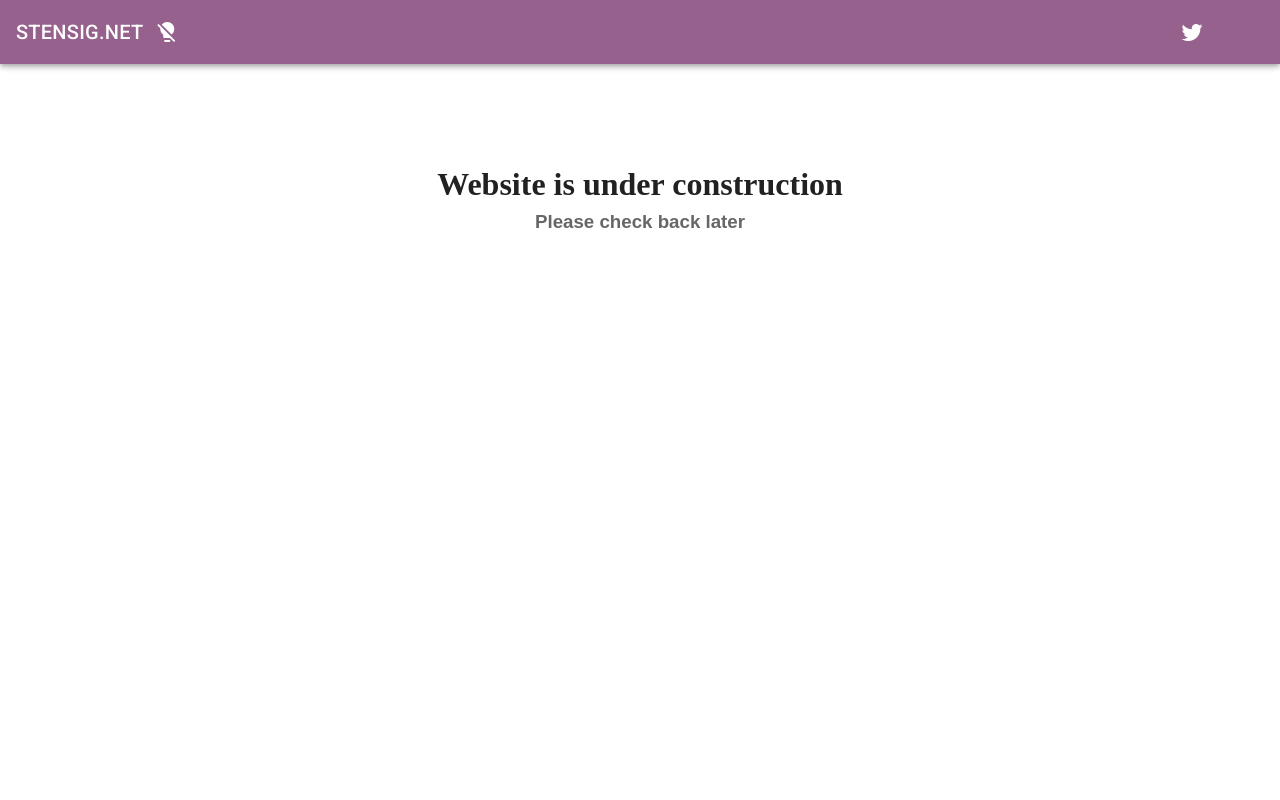
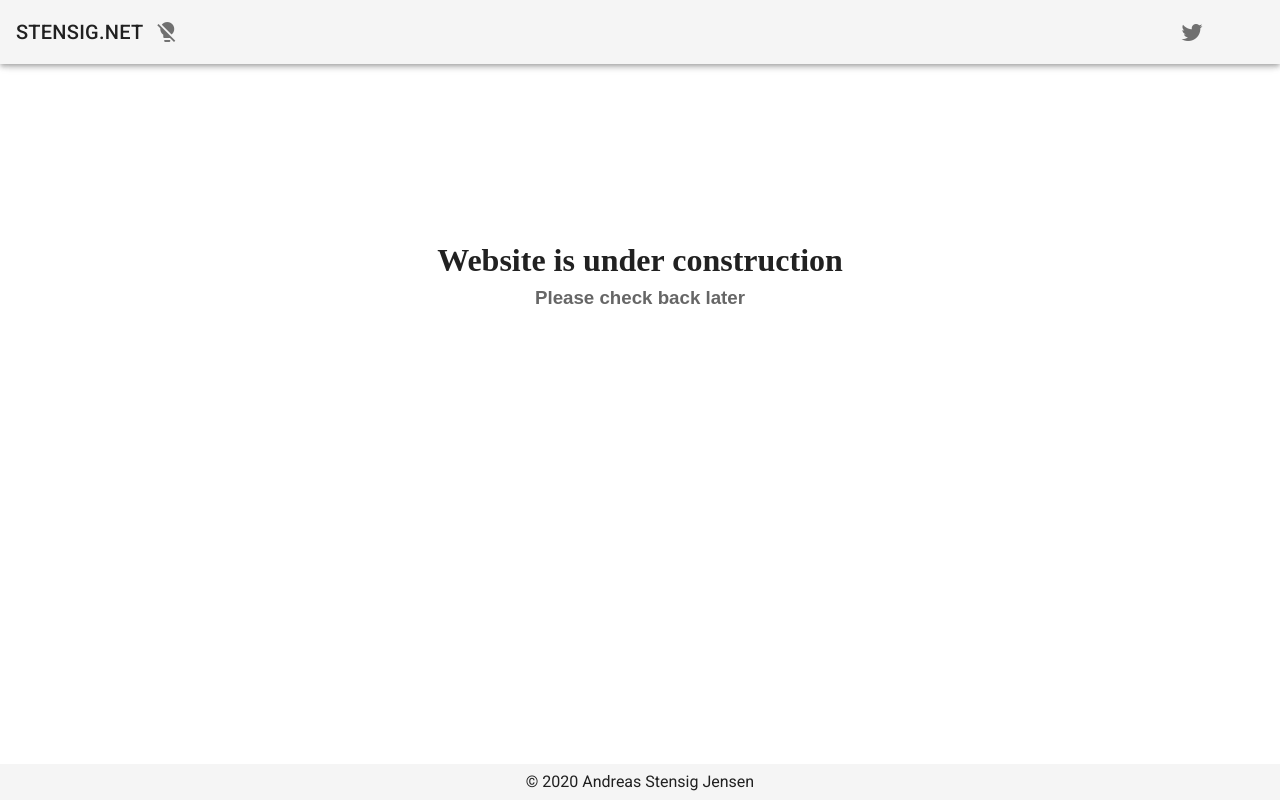
Before and after one commit to denDAY04/denDAY04.github.io, a Vue app: page /#/construction in a window 1280 px wide. Built offline with nearby package versions, Linux system fonts and the light colour scheme.

Commit message:
Lots of layout changes

```diff
--- a/src/App.vue
+++ b/src/App.vue
@@ -1,18 +1,27 @@
 <template>
   <v-app>
-    <NavBar/>
-    <router-view class="view-container"/>
+    <TheNavBar/>
+
+    <v-content>
+      <v-container fluid>
+        <router-view/>
+      </v-container>
+    </v-content>
+
+    <TheFooter/>
   </v-app>
 </template>
 
 <script>
-import NavBar from './components/NavBar.vue';
+import TheNavBar from './components/TheAppBar.vue';
+import TheFooter from './components/TheFooter.vue';
 
 export default {
   name: 'App',
 
   components: {
-    NavBar,
+    TheFooter,
+    TheNavBar,
   },
 
   data: () => ({
--- a/src/components/NavBar.vue
+++ /dev/null
@@ -1,28 +0,0 @@
-<template>
-  <v-app-bar
-    app
-    color="primary"
-    dark
-  >
-    <NavBarTitle/>
-    <v-spacer></v-spacer>
-    <NavBarLinks/>
-  </v-app-bar>
-</template>
-
-<script>
-import NavBarLinks from './NavBarLinks.vue';
-import NavBarTitle from './NavBarTitle.vue';
-
-export default {
-  name: 'NavBar',
-  components: {
-    NavBarTitle,
-    NavBarLinks,
-  },
-};
-</script>
-
-<style scoped>
-
-</style>
--- /dev/null
+++ b/src/components/TheAppBar.vue
@@ -0,0 +1,24 @@
+<template>
+  <v-app-bar app>
+    <TheAppBarTitle/>
+    <v-spacer></v-spacer>
+    <TheAppBarLinks/>
+  </v-app-bar>
+</template>
+
+<script>
+import TheAppBarLinks from './TheAppBarLinks.vue';
+import TheAppBarTitle from './TheAppBarTitle.vue';
+
+export default {
+  name: 'TheAppBar',
+  components: {
+    TheAppBarTitle,
+    TheAppBarLinks,
+  },
+};
+</script>
+
+<style scoped>
+
+</style>
--- a/src/components/NavBarLinks.vue
+++ b/src/components/TheAppBarLinks.vue
@@ -1,7 +1,7 @@
 <template>
   <span>
     <v-btn
-      href="https://github.com/denDAY04/denday04.github.io"
+      href="https://github.com/denDAY04"
       target="_blank"
       icon
     >
@@ -26,7 +26,7 @@
 
 <script>
 export default {
-  name: 'NavBarLinks',
+  name: 'TheAppBarLinks',
 };
 </script>
 
--- a/src/components/NavBarTitle.vue
+++ b/src/components/TheAppBarTitle.vue
@@ -23,7 +23,7 @@
 
 <script>
 export default {
-  name: 'NavBarTitle',
+  name: 'TheAppBarTitle',
   data() {
     return {
       lightMode: true,
--- /dev/null
+++ b/src/components/TheFooter.vue
@@ -0,0 +1,24 @@
+<template>
+<v-footer app>
+  <v-spacer/>
+  <span>
+    &copy; {{ year }} Andreas Stensig Jensen
+  </span>
+  <v-spacer/>
+</v-footer>
+</template>
+
+<script>
+export default {
+  name: 'TheFooter',
+  data() {
+    return {
+      year: new Date().getFullYear(),
+    };
+  },
+};
+</script>
+
+<style scoped>
+
+</style>
--- a/src/router/index.js
+++ b/src/router/index.js
@@ -2,6 +2,7 @@ import Vue from 'vue';
 import Router from 'vue-router';
 import UnderConstruction from '../views/UnderConstruction.vue';
 import ProjectsView from '../views/ProjectsView.vue';
+import HomePage from '../views/HomePage.vue';
 
 Vue.use(Router);
 
@@ -10,7 +11,7 @@ export default new Router({
     {
       path: '/',
       name: 'Home',
-      redirect: '/construction', // TODO remove when home page is functional
+      component: HomePage,
     },
     {
       path: '/construction',
--- /dev/null
+++ b/src/views/HomePage.vue
@@ -0,0 +1,17 @@
+<template>
+  <v-row>
+    <v-col cols="12" md="4" sm="12"></v-col>
+    <v-col cols="12" md="4" sm="12"></v-col>
+    <v-col cols="12" md="4" sm="12"></v-col>
+  </v-row>
+</template>
+
+<script>
+export default {
+  name: 'HomePage',
+};
+</script>
+
+<style scoped>
+
+</style>
```
